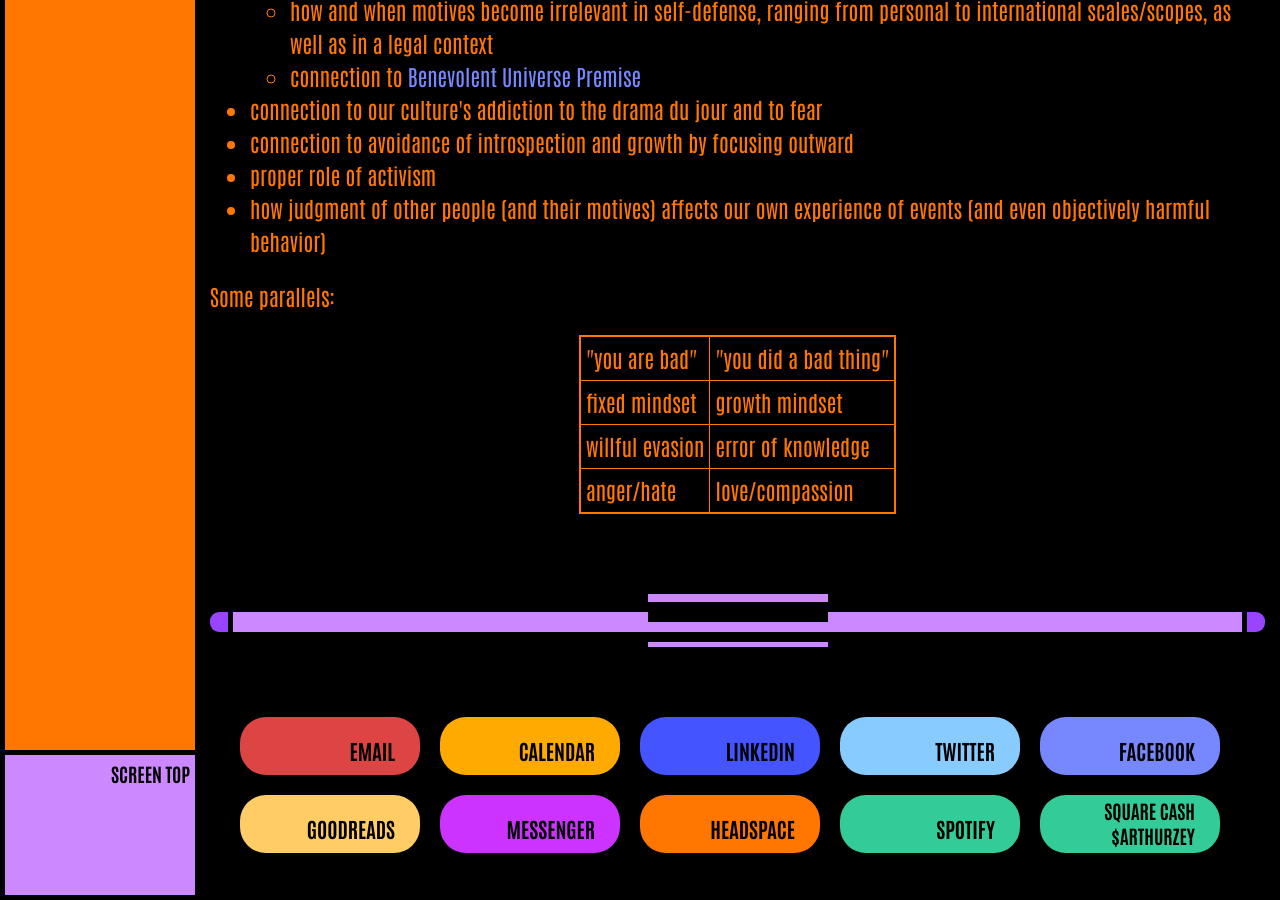
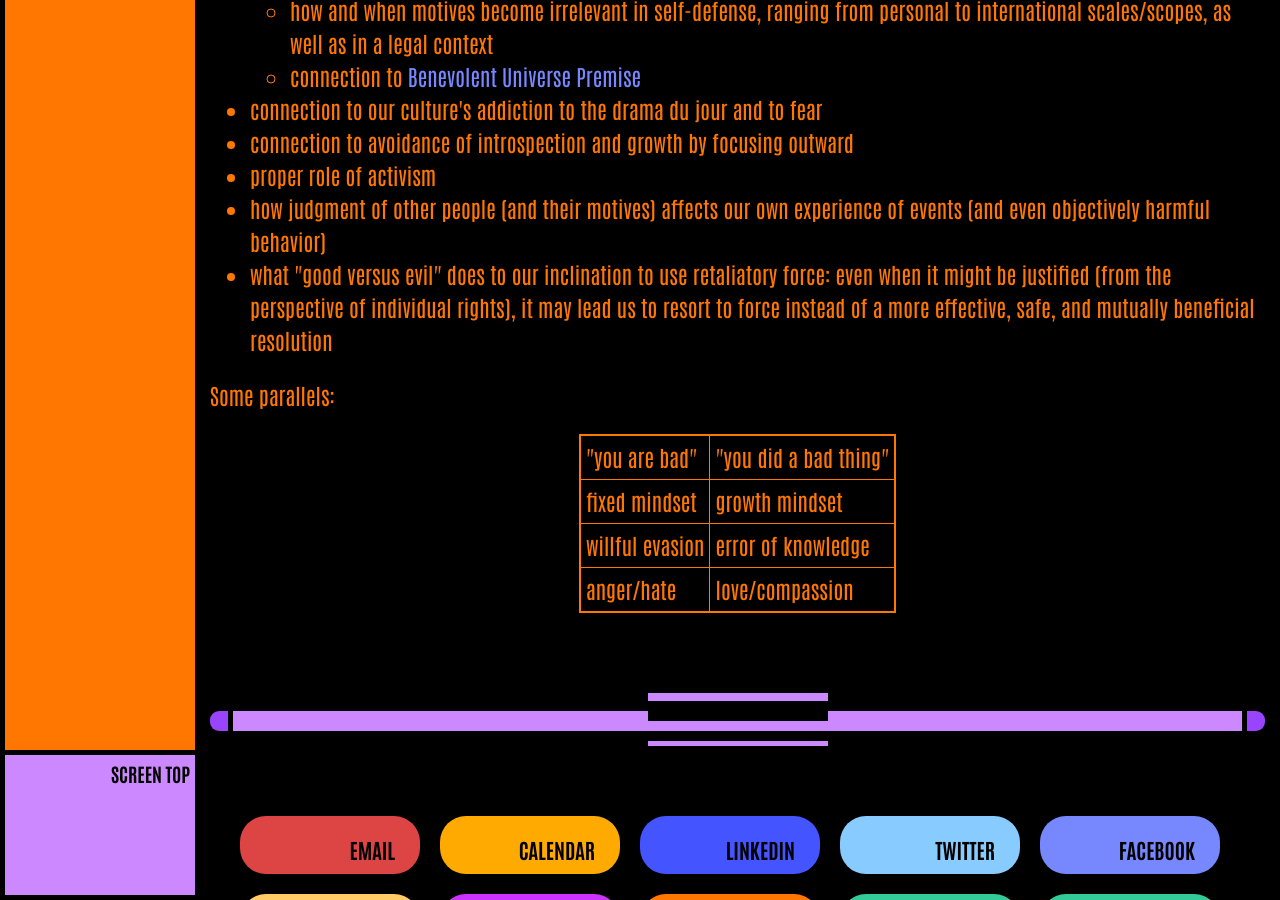
Before and after one commit to ArthurZey/arthurzey.github.io, a Jekyll site: the page built from _pages/stubs/good-versus-evil.md, in a window 1280 px wide and 900 px high, scrolled down 1790 px. Built offline with Jekyll 4.4.1, drawn with Linux system fonts in a browser that asks for light colours; some of the changed text lies outside the part shown.

Commit message:
added bullet on connection to using retaliatory force

```diff
--- a/_pages/stubs/good-versus-evil.md
+++ b/_pages/stubs/good-versus-evil.md
@@ -43,6 +43,7 @@ Oof--there are a bunch of thoughts I have on this that are super scattered and w
 * connection to avoidance of introspection and growth by focusing outward
 * proper role of activism
 * how judgment of other people (and their motives) affects our own experience of events (and even objectively harmful behavior)
+* what "good versus evil" does to our inclination to use retaliatory force: even when it might be justified (from the perspective of individual rights), it may lead us to resort to force instead of a more effective, safe, and mutually beneficial resolution
 
 Some parallels:
 
```
Also changed, not shown: other parts of _pages/stubs/good-versus-evil.md (+1 -1 lines).
